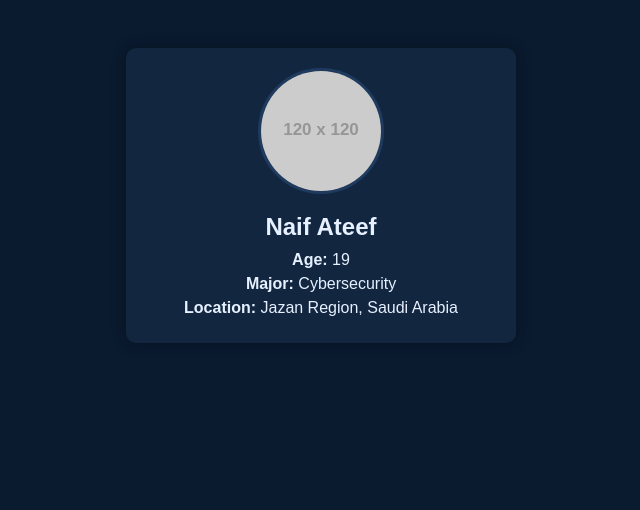
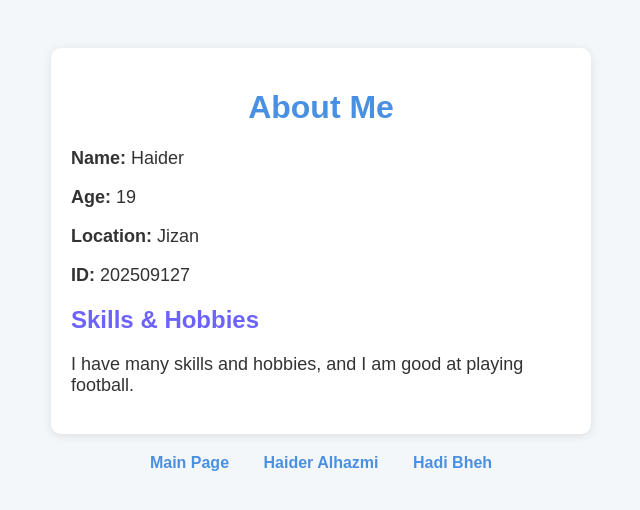
Before and after one commit to hdralhazmy-crypto/Naif-Ateef, a plain HTML site: page index.html in a window 1280 px wide. Shown: the whole page, without its empty margins (319-959 px from the left). Drawn offline with Linux system fonts and the light colour scheme; placeholder pictures from the web are drawn by us.

Commit message:
Revamp index.html to 'About Me' section
Updated the profile page to an 'About Me' page with new styles and content.

```diff
--- a/index.html
+++ b/index.html
@@ -1,43 +1,76 @@
-<!doctype html>
+<!DOCTYPE html>
 <html lang="en">
 <head>
-  <meta charset="utf-8" />
-  <title>Naif Profile</title>
+    <meta charset="UTF-8">
+    <title>About Me</title>
     <style>
-    body{
+        body {
+            background-color: #f4f7fa; /* لون خلفية مريح */
             font-family: Arial, sans-serif;
-      background:#0a1a2f; /* الأزرق الغامق */
-      padding:40px;
+            color: #333;
+            padding: 40px;
         }
-    .card{
-      max-width:350px;
-      margin:auto;
-      background:#12263f; /* أزرق غامق أخف */
-      padding:20px;
-      border-radius:10px;
-      box-shadow:0 0 15px rgba(0,0,0,0.3);
-      text-align:center;
-      color:#e6f0ff; /* نص فاتح */
+
+        h1 {
+            color: #4a90e2; /* أزرق هادئ */
+            text-align: center;
         }
-    img{
-      width:120px;
-      height:120px;
-      border-radius:50%;
-      object-fit:cover;
-      margin-bottom:15px;
-      border:3px solid #1e3a5f; /* إطار أزرق أنيق */
+
+        h2 {
+            color: #6c63ff; /* بنفسجي مريح */
         }
-    h1{margin:0 0 10px 0;font-size:24px}
-    p{margin:6px 0;font-size:16px}
+
+        p {
+            font-size: 18px;
+        }
+
+        .box {
+            background: #ffffff;
+            padding: 20px;
+            border-radius: 10px;
+            max-width: 500px;
+            margin: auto;
+            box-shadow: 0px 2px 10px rgba(0,0,0,0.1);
+        }
+
+        /* تنسيق الروابط في سطر واحد */
+        .links {
+            margin-top: 20px;
+            text-align: center;
+        }
+
+        .links a {
+            text-decoration: none;
+            color: #4a90e2;
+            margin: 0 15px;
+            font-weight: bold;
+        }
+
+        .links a:hover {
+            text-decoration: underline;
+        }
     </style>
 </head>
 <body>
-  <div class="card">
-    <img src="https://via.placeholder.com/120" alt="Naif Photo">
-    <h1>Naif Ateef</h1>
+
+    <div class="box">
+        <h1>About Me</h1>
+
+        <p><strong>Name:</strong> Haider</p>
         <p><strong>Age:</strong> 19</p>
-    <p><strong>Major:</strong> Cybersecurity</p>
-    <p><strong>Location:</strong> Jazan Region, Saudi Arabia</p>
+        <p><strong>Location:</strong> Jizan</p>
+        <p><strong>ID:</strong> 202509127</p>
+
+        <h2>Skills & Hobbies</h2>
+        <p>I have many skills and hobbies, and I am good at playing football.</p>
     </div>
+
+    <!-- الروابط في سطر واحد -->
+    <div class="links">
+        <a href="https://hdralhazmy-crypto.github.io/main/" target="_blank">Main Page</a>
+        <a href="https://hdralhazmy-crypto.github.io/Haider-Alhazmi/" target="_blank">Haider Alhazmi</a>
+        <a href="https://hdralhazmy-crypto.github.io/Hadi-Bheh/" target="_blank">Hadi Bheh</a>
+    </div>
+
 </body>
 </html>
```
Lines whose indentation alone changed are shown as unchanged.
